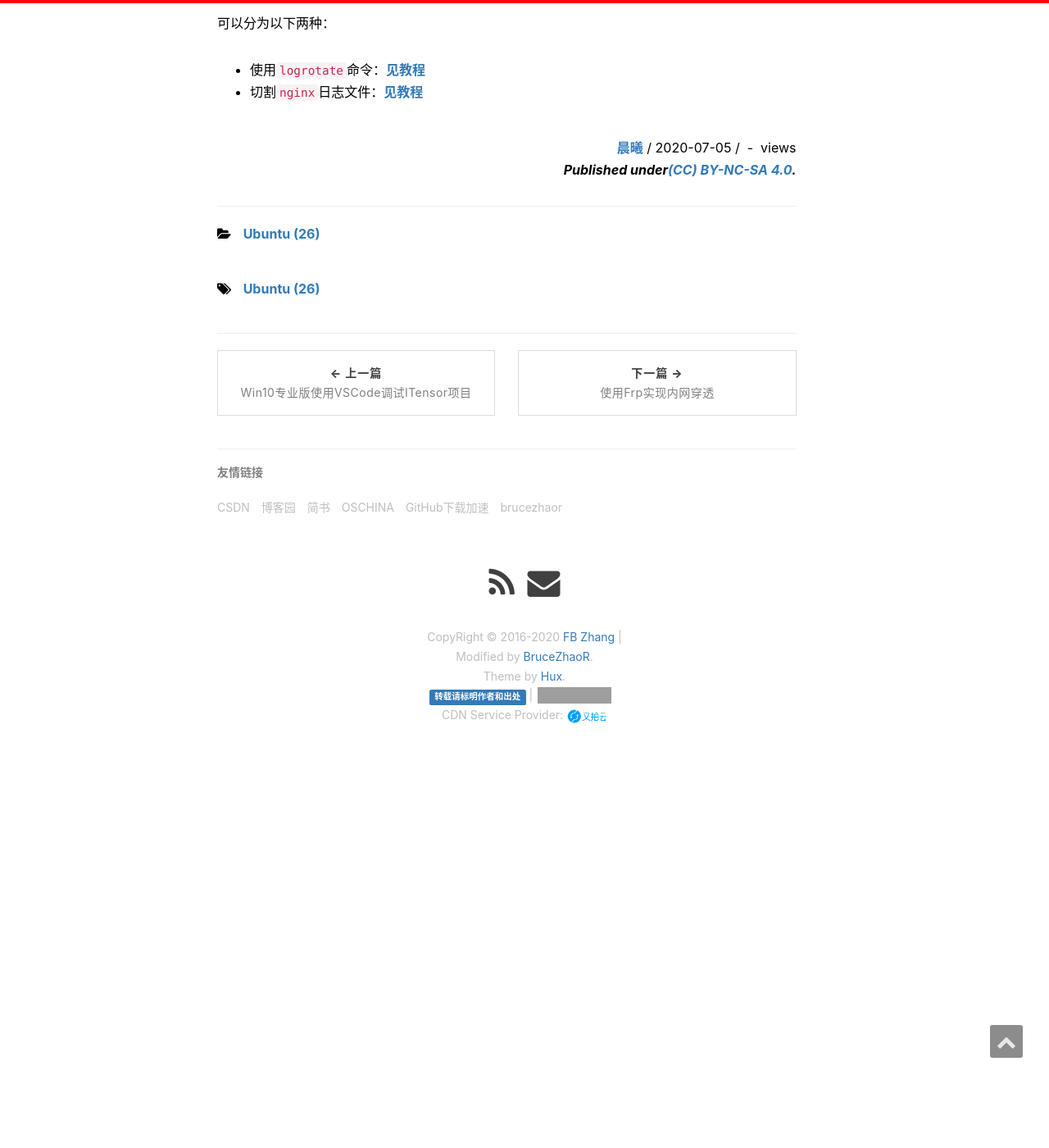
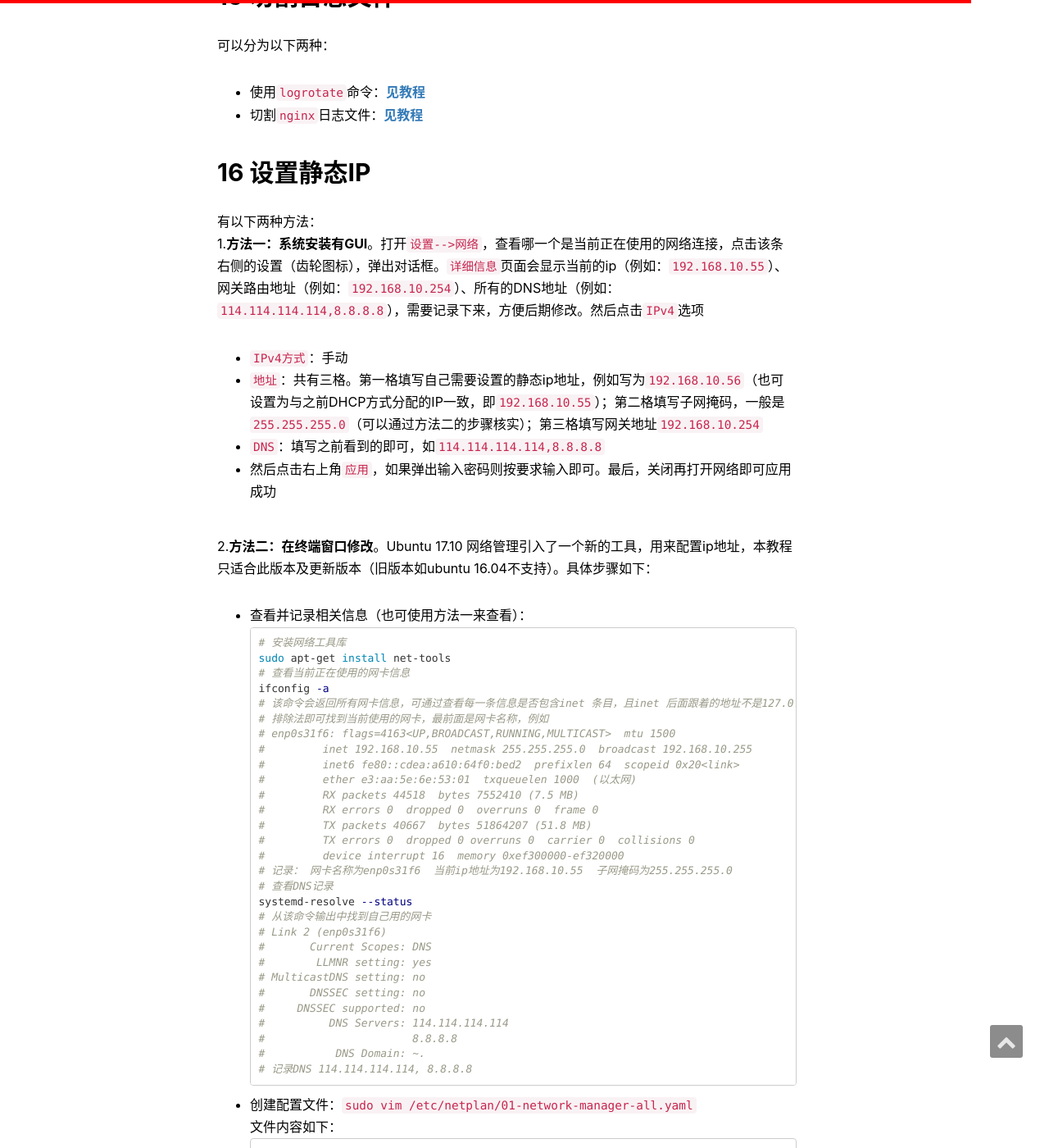
Before and after one commit to zfb132/zfb132.github.com, a Jekyll site: the page built from _posts/2020-07-05-ubuntu_commands.md, in a window 1280 px wide and 1400 px high, scrolled down 19733 px. Shown: the whole window at 82% size. Built offline with Jekyll 4.4.1, drawn with Linux system fonts in a browser that asks for light colours; nearby versions of some CDN libraries; comment, search, counter and statistics services are not loaded; some of the changed text lies outside the part shown; grey boxes are pictures that could not be loaded.

Commit message:
ubuntu 设置静态ip

````diff
--- a/_posts/2020-07-05-ubuntu_commands.md
+++ b/_posts/2020-07-05-ubuntu_commands.md
@@ -630,3 +630,66 @@ drwxrwxr-x    4 ftp      ftp             9 Jul 14  2008 Aeromag
 可以分为以下两种：
 * 使用`logrotate`命令：[见教程](https://blog.whuzfb.cn/blog/2020/07/07/web_https/#4-%E4%BD%BF%E7%94%A8logrotate%E8%87%AA%E5%8A%A8%E5%88%87%E5%89%B2%E6%97%A5%E5%BF%97%E6%96%87%E4%BB%B6)
 * 切割`nginx`日志文件：[见教程](https://blog.whuzfb.cn/blog/2020/07/07/web_https/#5-%E9%85%8D%E7%BD%AEnginx%E5%88%87%E5%89%B2%E6%97%A5%E5%BF%97%E6%96%87%E4%BB%B6)
+
+## 16 设置静态IP
+有以下两种方法：
+1.**方法一：系统安装有GUI**。打开`设置-->网络`，查看哪一个是当前正在使用的网络连接，点击该条右侧的设置（齿轮图标），弹出对话框。`详细信息`页面会显示当前的ip（例如：`192.168.10.55`）、网关路由地址（例如：`192.168.10.254`）、所有的DNS地址（例如：`114.114.114.114,8.8.8.8`），需要记录下来，方便后期修改。然后点击`IPv4`选项
+  * `IPv4方式`：手动
+  * `地址`：共有三格。第一格填写自己需要设置的静态ip地址，例如写为`192.168.10.56`（也可设置为与之前DHCP方式分配的IP一致，即`192.168.10.55`）；第二格填写子网掩码，一般是`255.255.255.0`（可以通过方法二的步骤核实）；第三格填写网关地址`192.168.10.254`
+  * `DNS`：填写之前看到的即可，如`114.114.114.114,8.8.8.8`
+  * 然后点击右上角`应用`，如果弹出输入密码则按要求输入即可。最后，关闭再打开网络即可应用成功
+
+2.**方法二：在终端窗口修改**。Ubuntu 17.10 网络管理引入了一个新的工具，用来配置ip地址，本教程只适合此版本及更新版本（旧版本如ubuntu 16.04不支持）。具体步骤如下：
+  * 查看并记录相关信息（也可使用方法一来查看）：
+```bash
+# 安装网络工具库
+sudo apt-get install net-tools
+# 查看当前正在使用的网卡信息
+ifconfig -a
+# 该命令会返回所有网卡信息，可通过查看每一条信息是否包含inet 条目，且inet 后面跟着的地址不是127.0.0.1
+# 排除法即可找到当前使用的网卡，最前面是网卡名称，例如
+# enp0s31f6: flags=4163<UP,BROADCAST,RUNNING,MULTICAST>  mtu 1500
+#         inet 192.168.10.55  netmask 255.255.255.0  broadcast 192.168.10.255
+#         inet6 fe80::cdea:a610:64f0:bed2  prefixlen 64  scopeid 0x20<link>
+#         ether e3:aa:5e:6e:53:01  txqueuelen 1000  (以太网)
+#         RX packets 44518  bytes 7552410 (7.5 MB)
+#         RX errors 0  dropped 0  overruns 0  frame 0
+#         TX packets 40667  bytes 51864207 (51.8 MB)
+#         TX errors 0  dropped 0 overruns 0  carrier 0  collisions 0
+#         device interrupt 16  memory 0xef300000-ef320000
+# 记录： 网卡名称为enp0s31f6  当前ip地址为192.168.10.55  子网掩码为255.255.255.0
+# 查看DNS记录
+systemd-resolve --status
+# 从该命令输出中找到自己用的网卡
+# Link 2 (enp0s31f6)
+#       Current Scopes: DNS
+#        LLMNR setting: yes
+# MulticastDNS setting: no
+#       DNSSEC setting: no
+#     DNSSEC supported: no
+#          DNS Servers: 114.114.114.114
+#                       8.8.8.8
+#           DNS Domain: ~.
+# 记录DNS 114.114.114.114, 8.8.8.8
+```
+  * 创建配置文件：`sudo vim /etc/netplan/01-network-manager-all.yaml`
+  文件内容如下：
+```yaml
+network:
+  ethernets:
+    # set network card name
+    enp0s31f6:
+      dhcp4: no
+      dhcp6: no
+      # set your static ip
+      # default network mask length is 24
+      # 255.255.255.0 --> 24
+      addresses: [192.168.10.56/24]
+      # set ipv4 gateway address
+      gateway4: 192.168.10.254
+      nameservers:
+        # set dns servers
+        addresses: [114.114.114.114,8.8.8.8]
+  version: 2
+```
+  * 输入`sudo netplan apply`即可生效
````
